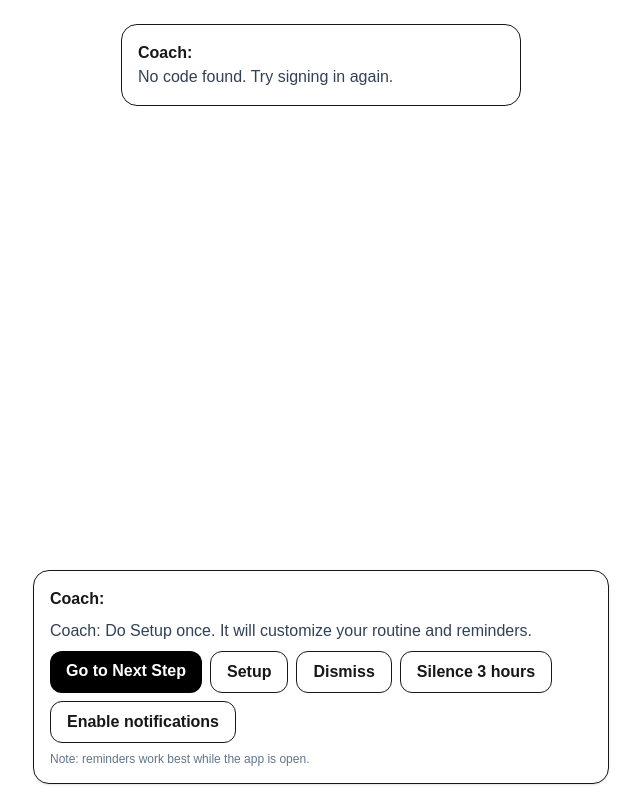
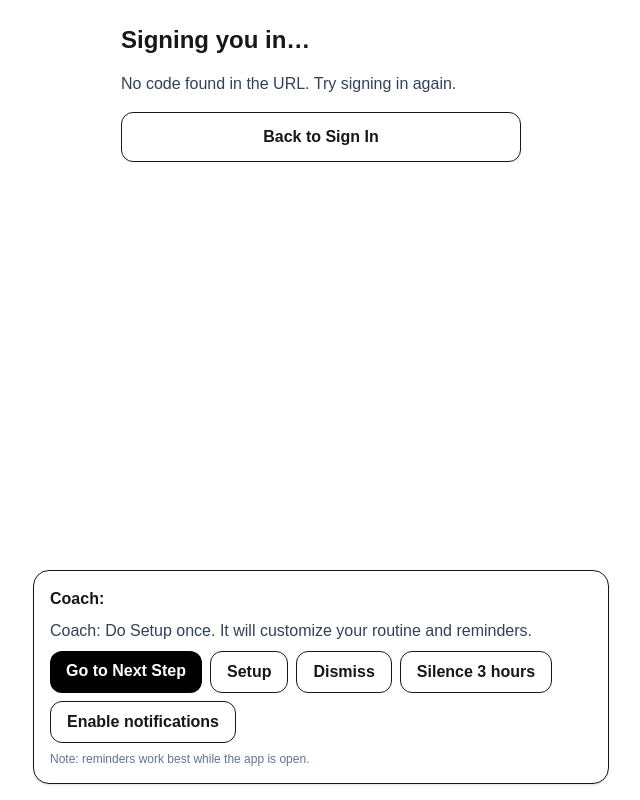
Before and after one commit to pitbase/project-next-step, a Next.js app in the folder web/: page /app/auth/callback in a window 1280 px wide. Shown: the whole page, without its empty margins (319-959 px from the left). Built offline with nearby package versions, Linux system fonts and the light colour scheme; no server answers.

Commit message:
Fix auth/cloud routes under /app

```diff
--- a/web/app/app/auth/callback/page.tsx
+++ b/web/app/app/auth/callback/page.tsx
@@ -1,33 +1,47 @@
 "use client";
 
 import { useEffect, useState } from "react";
-import { useRouter, useSearchParams } from "next/navigation";
 import { supabase } from "@/lib/supabaseClient";
 
 export default function AuthCallbackPage() {
-  const router = useRouter();
-  const params = useSearchParams();
-  const [msg, setMsg] = useState("Signing you in…");
+  const [status, setStatus] = useState("Finishing sign in…");
 
   useEffect(() => {
-    const code = params.get("code");
-    if (!code) {
-      setMsg("No code found. Try signing in again.");
-      return;
+    async function run() {
+      try {
+        const url = new URL(window.location.href);
+        const code = url.searchParams.get("code");
+
+        if (!code) {
+          setStatus("No code found in the URL. Try signing in again.");
+          return;
+        }
+
+        const { error } = await supabase.auth.exchangeCodeForSession(code);
+
+        if (error) {
+          setStatus(`Sign in failed: ${error.message}`);
+          return;
+        }
+
+        setStatus("Signed in! Sending you to Cloud Sync…");
+        setTimeout(() => window.location.assign("/app/cloud"), 700);
+      } catch {
+        setStatus("Something went wrong. Try again.");
+      }
     }
 
-    supabase.auth.exchangeCodeForSession(code).then(({ error }) => {
-      if (error) setMsg(error.message);
-      else router.replace("/app/cloud");
-    });
-  }, [params, router]);
+    run();
+  }, []);
 
   return (
-    <main className="min-h-screen p-6 max-w-md mx-auto">
-      <div className="border rounded-2xl p-4">
-        <div className="font-semibold">Coach:</div>
-        <div className="text-slate-700">{msg}</div>
-      </div>
+    <main className="min-h-screen p-6 max-w-md mx-auto space-y-4">
+      <h1 className="text-2xl font-bold">Signing you in…</h1>
+      <div className="text-slate-700">{status}</div>
+
+      <a className="block text-center border rounded-xl px-4 py-3 font-semibold" href="/app/auth">
+        Back to Sign In
+      </a>
     </main>
   );
 }
--- a/web/app/app/auth/page.tsx
+++ b/web/app/app/auth/page.tsx
@@ -16,7 +16,9 @@ export default function AuthPage() {
 
   async function sendMagicLink() {
     setStatus("Sending link…");
-    const redirectTo = `${location.origin}/auth/callback`;
+
+    // IMPORTANT: this must match where your callback page lives now
+    const redirectTo = `${location.origin}/app/auth/callback`;
 
     const { error } = await supabase.auth.signInWithOtp({
       email,
--- a/web/app/app/cloud/page.tsx
+++ b/web/app/app/cloud/page.tsx
@@ -37,19 +37,31 @@ export default function CloudPage() {
         <div className="border rounded-2xl p-4 space-y-3">
           <div className="font-semibold">Coach:</div>
           <div className="text-slate-700">Sign in first.</div>
-          <a className="block text-center bg-black text-white rounded-xl px-4 py-3 font-semibold" href="/auth">
+
+          <a
+            className="block text-center bg-black text-white rounded-xl px-4 py-3 font-semibold"
+            href="/app/auth"
+          >
             Go to Sign In
           </a>
         </div>
       ) : (
         <div className="border rounded-2xl p-4 space-y-3">
-          <div className="text-slate-700">Signed in as: <b>{userEmail}</b></div>
+          <div className="text-slate-700">
+            Signed in as: <b>{userEmail}</b>
+          </div>
 
-          <button className="w-full bg-black text-white rounded-xl px-4 py-3 font-semibold" onClick={doSave}>
+          <button
+            className="w-full bg-black text-white rounded-xl px-4 py-3 font-semibold"
+            onClick={doSave}
+          >
             Save my data to cloud
           </button>
 
-          <button className="w-full border rounded-xl px-4 py-3 font-semibold" onClick={doLoad}>
+          <button
+            className="w-full border rounded-xl px-4 py-3 font-semibold"
+            onClick={doLoad}
+          >
             Load my data from cloud
           </button>
 
```
